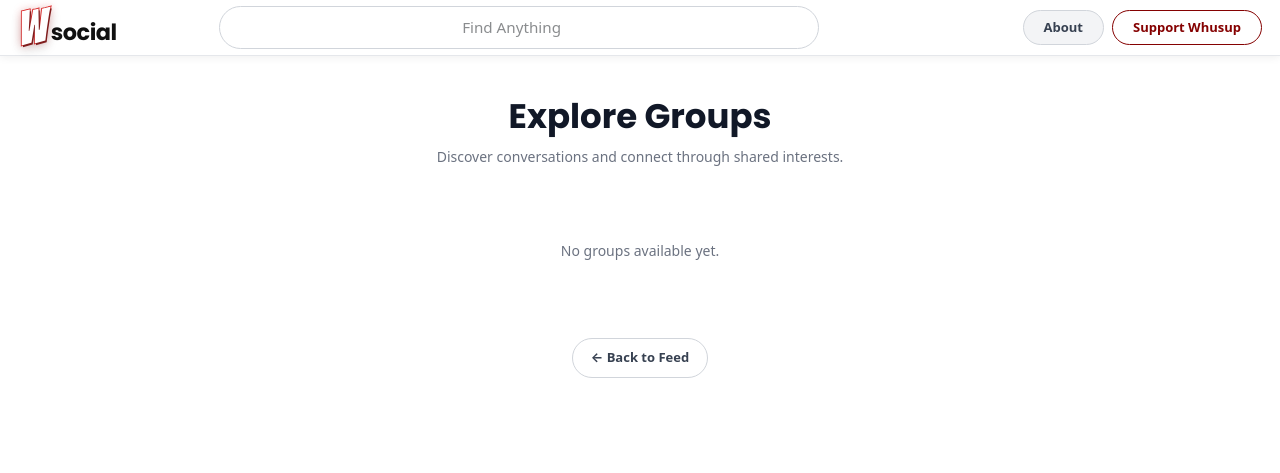
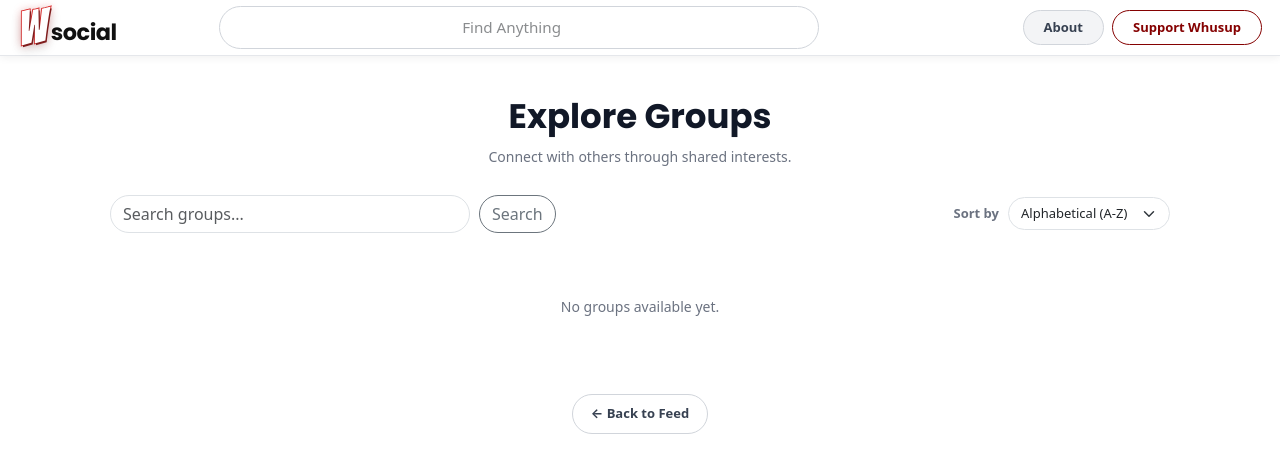
Before and after one commit to ccagle2/whusup, a PHP site: page /groups.php in a window 1280 px wide. Shown: the top 473 px of the page. Run offline with PHP 8.4, Linux system fonts and the light colour scheme; tables that the repository leaves empty or names only in its code hold one stand-in row (values such as "Sample post").

Commit message:
Enhance groups functionality, sorting, and dashboard UI

```diff
--- a/includes/create_post.php
+++ b/includes/create_post.php
@@ -1103,7 +1103,7 @@ $post_placeholder = "What's on your mind" . ($user_first_name !== "" ? " " . $us
                     id="tagInput"
                     class="post-tag-input"
                     maxlength="30"
-                    placeholder="Tags help group similar posts"
+                    placeholder="Tags create or add to groups"
                     value="<?= htmlspecialchars($_POST['tag'] ?? '') ?>"
                 >
 
--- a/includes/home_guest_card.php
+++ b/includes/home_guest_card.php
@@ -202,7 +202,7 @@ if (!empty($_SESSION['user_id'])) {
 
             <p>
                 Share what's on your mind.<br>
-                Tag a post to create a searchable group.
+                No ads, no paid promotions, no big tech.
             </p>
         </div>
 
--- a/public/groups.php
+++ b/public/groups.php
@@ -28,6 +28,19 @@ $ogType = 'website';
 
 $twitterTitle = $pageTitle;
 $twitterDescription = $pageDescription;
+
+// Directory sorting.
+$groups_sort = $_GET['sort'] ?? 'alphabetical';
+
+if (!is_string($groups_sort) ||
+    !in_array($groups_sort, ['alphabetical', 'most_posts', 'most_contributors'], true)) {
+    $groups_sort = 'alphabetical';
+}
+
+// Groups-only search. Keep the query short and treat it as plain text.
+$groups_search = $_GET['q'] ?? '';
+$groups_search = is_string($groups_search) ? trim($groups_search) : '';
+$groups_search = substr($groups_search, 0, 100);
 
 // Directory pagination.
 $groups_per_page = 24;
@@ -62,9 +75,16 @@ try {
      *
      * Fetch one additional group to detect the next page.
      */
+    // Choose only from predefined SQL ordering expressions.
+    $groups_order_by = match ($groups_sort) {
+        'most_posts' => 'post_count DESC, group_name ASC',
+        'most_contributors' => 'contributor_count DESC, group_name ASC',
+        default => 'group_name ASC',
+    };
+
     $sql = "
         SELECT
-            MIN(TRIM(tag)) AS group_name,
+            MIN(TRIM(LEADING '#' FROM TRIM(tag))) AS group_name,
             COUNT(*) AS post_count,
             COUNT(DISTINCT user_id) AS contributor_count,
             MAX(created_at) AS latest_post_at
@@ -72,19 +92,23 @@ try {
         FROM posts
 
         WHERE tag IS NOT NULL
-          AND TRIM(tag) <> ''
+        AND TRIM(LEADING '#' FROM TRIM(tag)) <> ''
 
-        GROUP BY LOWER(TRIM(tag))
+        GROUP BY LOWER(TRIM(LEADING '#' FROM TRIM(tag)))
 
         HAVING COUNT(*) >= 2
+          AND LOCATE(LOWER(:group_search), LOWER(MIN(TRIM(tag)))) > 0
 
         ORDER BY
-            group_name ASC
+            {$groups_order_by}
 
         LIMIT :group_limit OFFSET :group_offset
     ";
 
     $stmt = $pdo->prepare($sql);
+
+    // An empty search matches every qualifying group.
+    $stmt->bindValue(':group_search', $groups_search, PDO::PARAM_STR);
 
     $stmt->bindValue(
         ':group_limit',
@@ -131,10 +155,20 @@ $buildGroupUrl = static function (
 };
 
 // Build directory pagination links.
-$buildPageUrl = static function (int $page): string {
-    return '/groups.php?' . http_build_query([
+$buildPageUrl = static function (int $page) use ($groups_sort, $groups_search): string {
+    $query = [
         'page' => $page
-    ]);
+    ];
+
+    if ($groups_sort !== 'alphabetical') {
+        $query['sort'] = $groups_sort;
+    }
+
+    if ($groups_search !== '') {
+        $query['q'] = $groups_search;
+    }
+
+    return '/groups.php?' . http_build_query($query);
 };
 
 include '../includes/header.php';
@@ -344,6 +378,46 @@ include '../includes/navbar.php';
     font-size: 12px;
 }
 
+/* Search and sort controls */
+.whusup-groups-controls {
+    display: flex;
+    align-items: center;
+    justify-content: space-between;
+    flex-wrap: wrap;
+    gap: 12px 18px;
+    margin-bottom: 18px;
+}
+.whusup-groups-search,
+.whusup-groups-sort {
+    display: flex;
+    align-items: center;
+    gap: 9px;
+}
+.whusup-groups-search { flex: 1 1 280px; min-width: 0; }
+.whusup-groups-search .form-control { min-width: 0; max-width: 360px; border-radius: 999px; }
+.whusup-groups-search .btn { border-radius: 999px; white-space: nowrap; }
+.whusup-groups-clear { font-size: 13px; color: #6b7280; }
+.whusup-groups-sort label { color: #6b7280; font-size: 13px; font-weight: 600; white-space: nowrap; }
+.whusup-groups-sort .form-select { width: auto; max-width: 190px; border-radius: 999px; font-size: 13px; cursor: pointer; }
+
+@media (max-width: 600px) {
+    .whusup-groups-search {
+        flex-basis: 100%;
+        order: 2;
+    }
+
+    .whusup-groups-search .form-control {
+        flex: 1;
+        max-width: none;
+    }
+
+    .whusup-groups-sort {
+        margin-left: auto;
+        order: 1;
+    }
+}
+
+
 /* Larger, more readable group card typography on desktop */
 
 @media (min-width: 901px) {
@@ -439,9 +513,62 @@ include '../includes/navbar.php';
         </h1>
 
         <p class="whusup-groups-description">
-            Discover conversations and connect through shared interests.
+            Connect with others through shared interests.
         </p>
     </header>
+
+    <!-- Groups-only search and sorting -->
+    <form
+        method="GET"
+        action="/groups.php"
+        class="whusup-groups-controls"
+        role="search"
+        aria-label="Search groups"
+    >
+        <div class="whusup-groups-search">
+            <label for="groups-search" class="visually-hidden">Search groups</label>
+            <input
+                id="groups-search"
+                name="q"
+                type="search"
+                class="form-control"
+                placeholder="Search groups..."
+                value="<?= htmlspecialchars($groups_search, ENT_QUOTES, 'UTF-8') ?>"
+                maxlength="100"
+            >
+            <button type="submit" class="btn btn-outline-secondary">Search</button>
+            <?php if ($groups_search !== ''): ?>
+                <a href="<?= htmlspecialchars(
+                    '/groups.php' . ($groups_sort !== 'alphabetical'
+                        ? '?' . http_build_query(['sort' => $groups_sort])
+                        : ''),
+                    ENT_QUOTES,
+                    'UTF-8'
+                ) ?>"
+                   class="whusup-groups-clear">Clear</a>
+            <?php endif; ?>
+        </div>
+
+        <div class="whusup-groups-sort">
+            <label for="groups-sort">Sort by</label>
+            <select
+                id="groups-sort"
+                name="sort"
+                class="form-select"
+                onchange="this.form.submit()"
+            >
+                <option value="alphabetical" <?= $groups_sort === 'alphabetical' ? 'selected' : '' ?>>
+                    Alphabetical (A-Z)
+                </option>
+                <option value="most_posts" <?= $groups_sort === 'most_posts' ? 'selected' : '' ?>>
+                    Most Posts
+                </option>
+                <option value="most_contributors" <?= $groups_sort === 'most_contributors' ? 'selected' : '' ?>>
+                    Most Contributors
+                </option>
+            </select>
+        </div>
+    </form>
 
     <?php if ($groups_error): ?>
 
@@ -456,7 +583,7 @@ include '../includes/navbar.php';
             <?php if ($current_page > 1): ?>
                 No more groups to show.
             <?php else: ?>
-                No groups available yet.
+                <?= $groups_search !== '' ? 'No groups match your search.' : 'No groups available yet.' ?>
             <?php endif; ?>
         </div>
 
@@ -468,6 +595,14 @@ include '../includes/navbar.php';
 
                 <?php
                 $group_name = (string) $group['group_name'];
+
+                // Standardize capitalization for display only.
+                $group_display_name = mb_convert_case(
+                    $group_name,
+                    MB_CASE_TITLE,
+                    'UTF-8'
+                );
+
                 $post_count = (int) $group['post_count'];
                 $contributor_count = (int) $group['contributor_count'];
 
@@ -507,7 +642,7 @@ include '../includes/navbar.php';
 
                         <h2 class="whusup-group-name">
                             <?= htmlspecialchars(
-                                $group_name,
+                                $group_display_name,
                                 ENT_QUOTES,
                                 'UTF-8'
                             ) ?>
@@ -590,7 +725,6 @@ include '../includes/navbar.php';
                 </a>
             <?php endif; ?>
 
-
         </nav>
 
     <?php endif; ?>
```
Also changed, not shown: includes/posts/feed_queries.php (+7 -1 lines).
